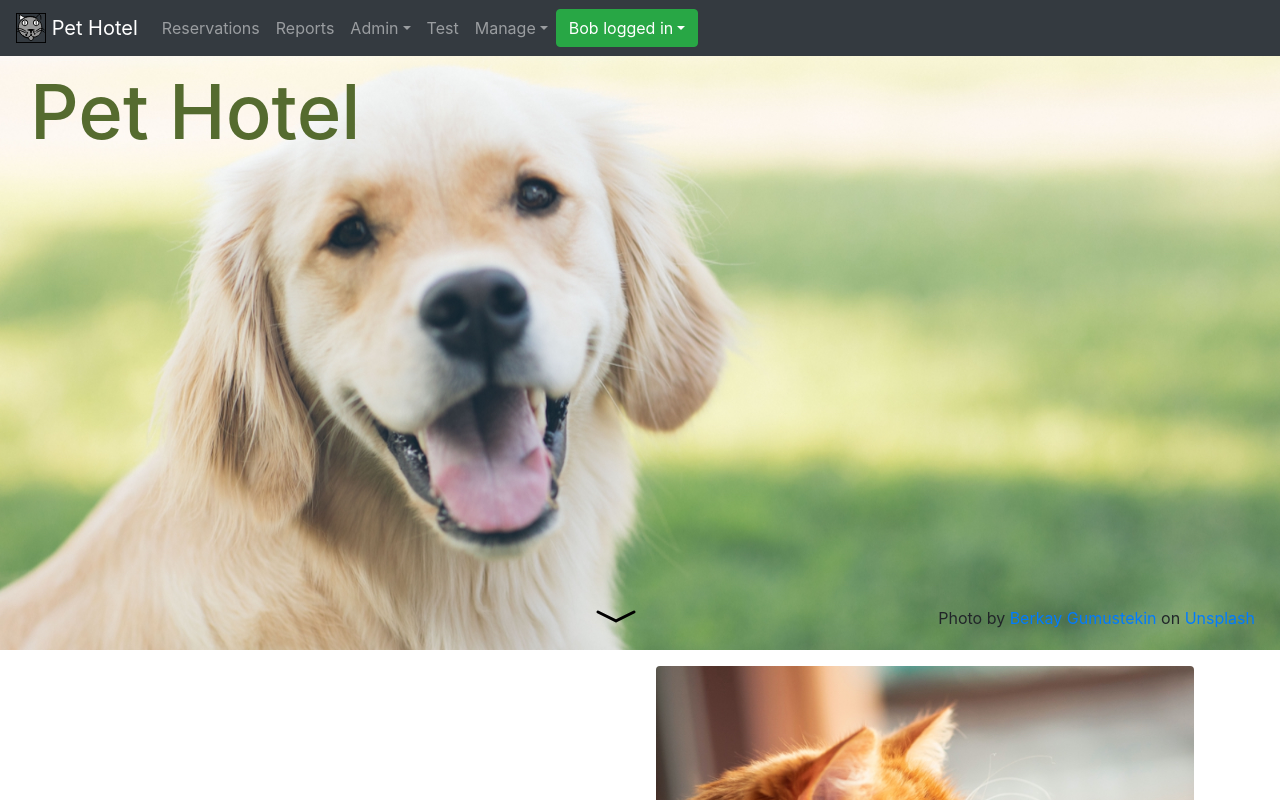
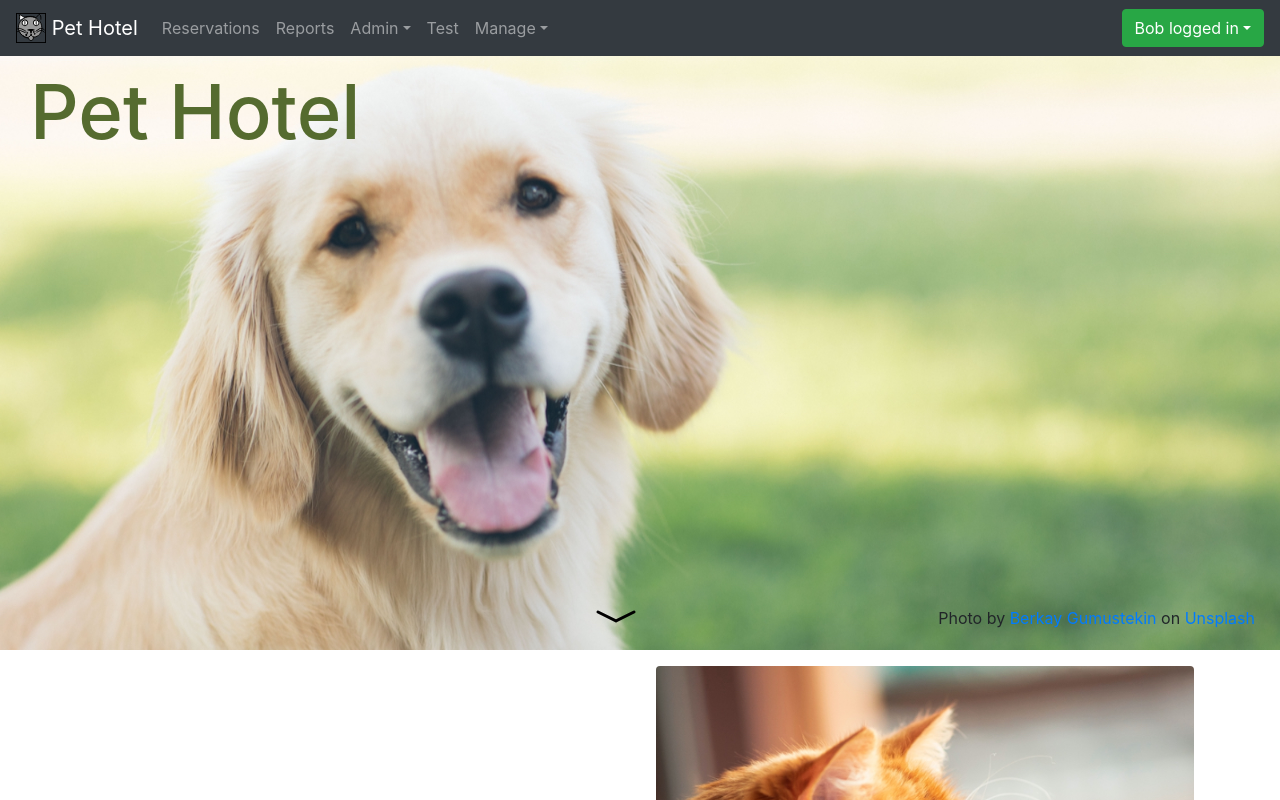
Before and after one commit to taylnath/pet-hotel-express, a React (Create React App) app in the folder client/: page / in a window 1280 px wide. Shown: the top 800 px of the page. Built offline with nearby package versions, Linux system fonts and the light colour scheme.

Commit message:
put login on right

```diff
--- a/client/src/Components/Navbar.js
+++ b/client/src/Components/Navbar.js
@@ -53,8 +53,11 @@ function CustomNavbar(props) {
           <NavDropdown.Item href="/Guests">Guests</NavDropdown.Item>
         </NavDropdown>
         </Nav>
-        <DropdownButton variant={props.user.logged_in ? "success" : "dark"}
-                        title={props.user.logged_in ? props.user.firstName + " logged in" : "Log in"}>
+        <DropdownButton
+          variant={props.user.logged_in ? "success" : "dark"}
+          title={props.user.logged_in ? props.user.firstName + " logged in" : "Log in"}
+          className="ml-auto"
+        >
           {props.user.logged_in ?
               <DropdownItem onClick={logOut}>Log Out</DropdownItem> :
               <DropdownItem onClick={employeeLogin}>Employee Login</DropdownItem>}
```
